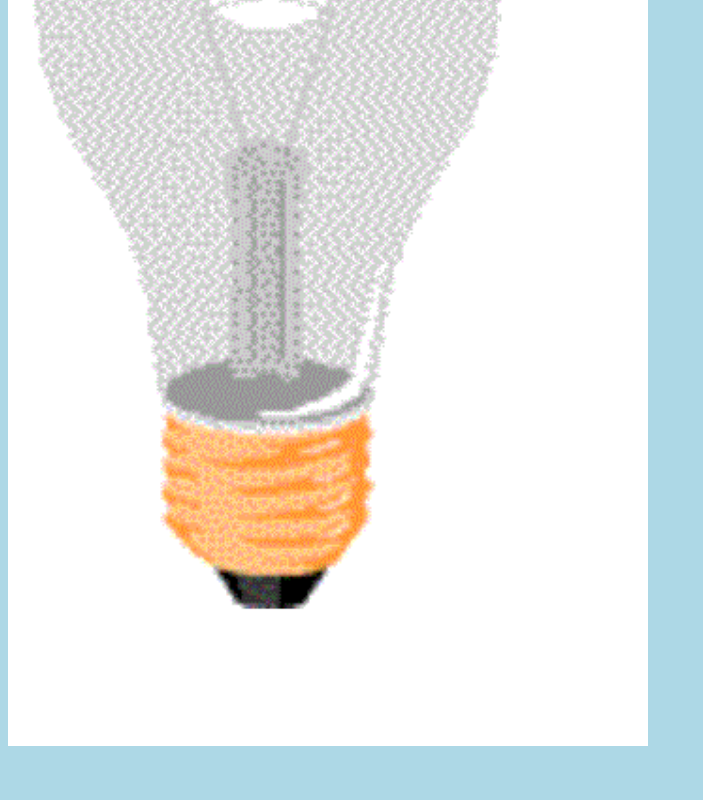
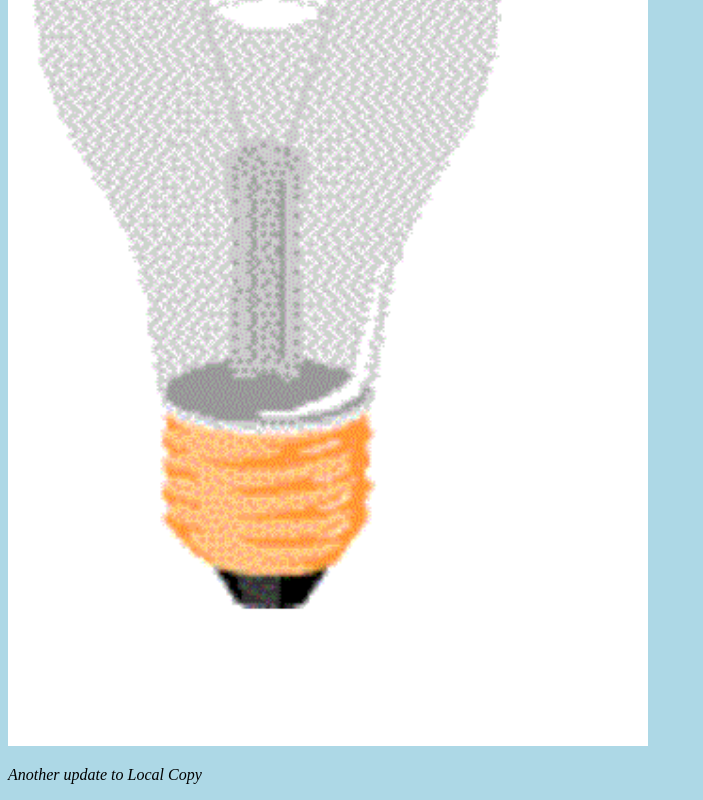
Before and after one commit to ldirisu/hellow-world, a plain HTML site: page index.html in a window 1280 px wide. Shown: the part 1926-2726 px from the top of the page, without its empty margins (0-703 px from the left). Before the commit the page ends 2684 px from the top, so only its background shows below. Drawn offline with Linux system fonts and the light colour scheme.

Commit message:
Added another line to index.html locally

```diff
--- a/index.html
+++ b/index.html
@@ -12,6 +12,6 @@
 <p>This line is here to show how merging works.</p>
 <p>A new line in our file!</p>
 <div><img src="hello-world-image.gif" alt="Hello Git" style="width:100%;max-width:640px"></div>
-
+<p> <i> Another update to Local Copy </i> </p>
 </body>
 </html>
```
